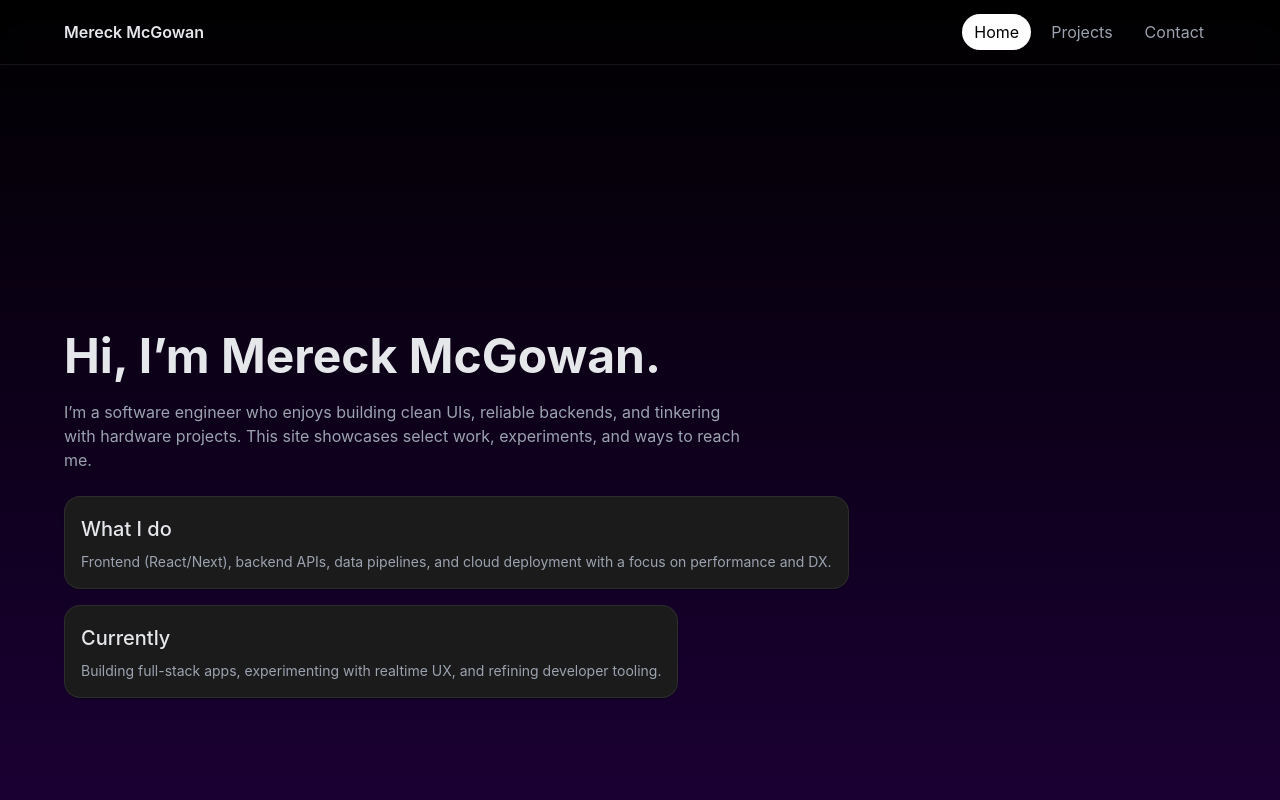
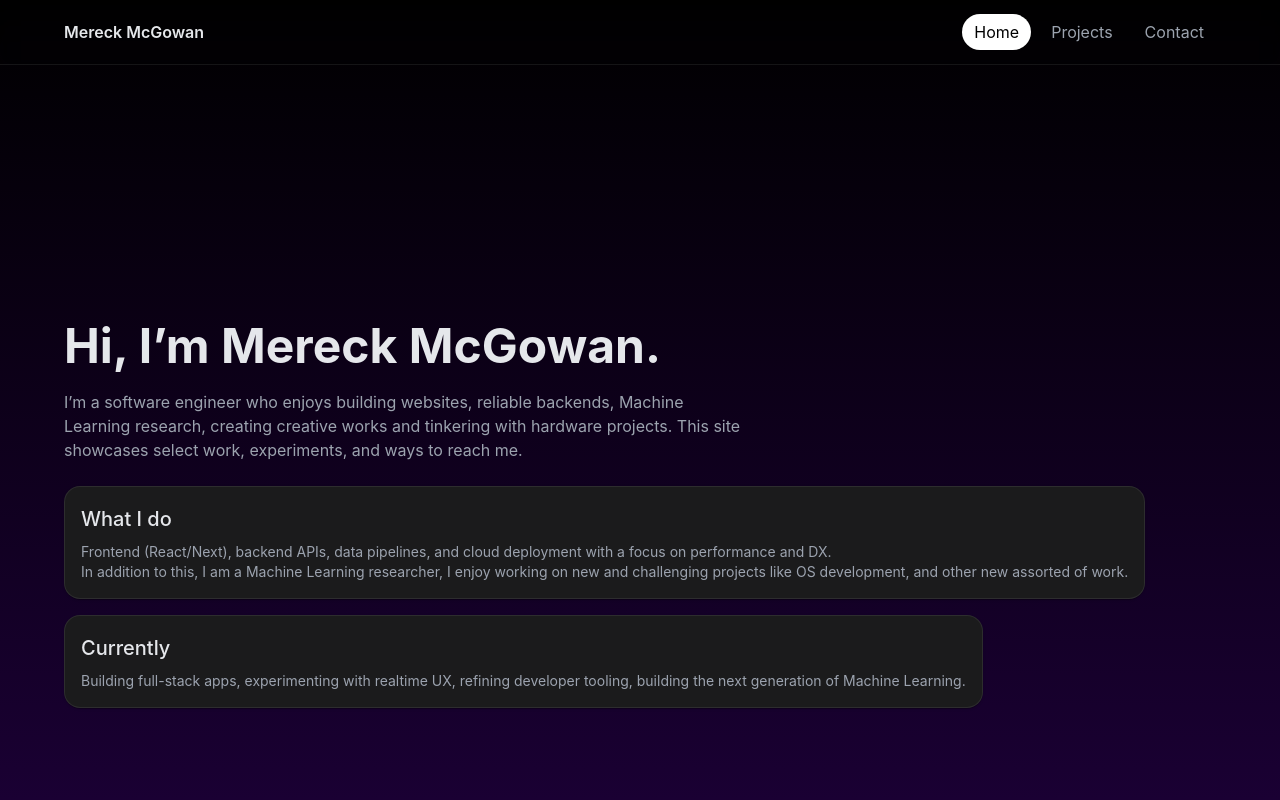
Before and after one commit to Mereck600/UpdatedPortfolioPage, a Next.js app: page / in a window 1280 px wide. Shown: the top 800 px of the page. Built offline with nearby package versions, Linux system fonts and the light colour scheme.

Commit message:
please god work

```diff
--- a/next.config.mjs
+++ b/next.config.mjs
@@ -1,6 +1,11 @@
+// next.config.mjs
 /** @type {import('next').NextConfig} */
 const nextConfig = {
   reactStrictMode: true,
+  output: 'export',
+  basePath: '',
+  assetPrefix: '',
+  images: { unoptimized: true },
 };
 
-export default nextConfig; // <-- ESM export
+export default nextConfig;
--- a/src/app/page.js
+++ b/src/app/page.js
@@ -24,7 +24,7 @@ export default function HomePage() {
           </Typography>
 
           <Typography variant="body1" color="text.secondary" sx={{ maxWidth: 680, mb: 3 }}>
-            I’m a software engineer who enjoys building clean UIs, reliable backends, and tinkering with hardware projects.
+            I’m a software engineer who enjoys building websites, reliable backends, Machine Learning research, creating creative works and tinkering with hardware projects.
             This site showcases select work, experiments, and ways to reach me.
           </Typography>
 
@@ -35,13 +35,16 @@ export default function HomePage() {
                 <Typography variant="body2" color="text.secondary">
                   Frontend (React/Next), backend APIs, data pipelines, and cloud deployment with a focus on performance and DX.
                 </Typography>
+                <Typography variant="body2" color="text.secondary">
+                  In addition to this, I am a Machine Learning researcher, I enjoy working on new and challenging projects like OS development, and other new assorted of work.
+                </Typography>
               </Paper>
             </Grid>
             <Grid item xs={12} sm={6}>
               <Paper sx={{ p: 2, border: '1px solid', borderColor: 'rgba(255,255,255,0.08)' }}>
                 <Typography variant="h6" gutterBottom>Currently</Typography>
                 <Typography variant="body2" color="text.secondary">
-                  Building full-stack apps, experimenting with realtime UX, and refining developer tooling.
+                  Building full-stack apps, experimenting with realtime UX, refining developer tooling, building the next generation of Machine Learning.
                 </Typography>
               </Paper>
             </Grid>
```
